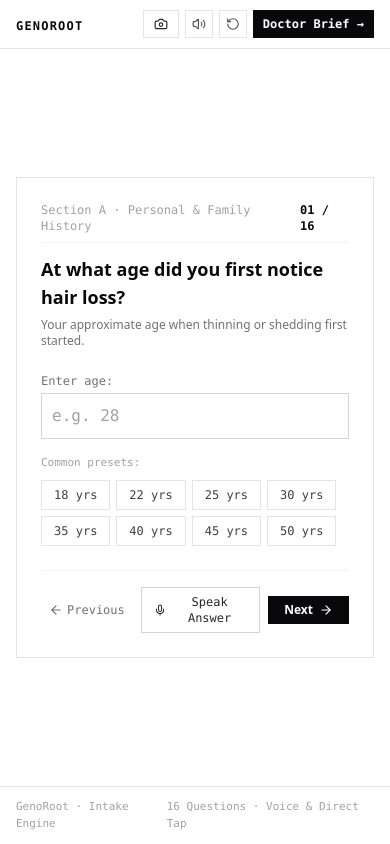
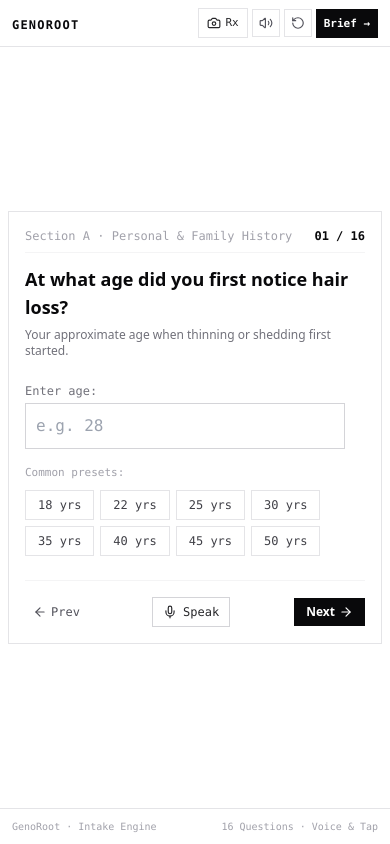
Before and after one commit to yaseen2402/form, a Next.js app: page / in a window 390 px wide. Both pictures are taken after a click on the button "BEGIN INTAKE". Built offline with nearby package versions, Linux system fonts and the light colour scheme.

Commit message:
fix: mobile responsiveness across all devices and prevent speak answer text wrapping

```diff
--- a/src/app/page.tsx
+++ b/src/app/page.tsx
@@ -21,7 +21,7 @@ export default function Home() {
       ) : (
         <main className="flex-1 flex flex-col justify-center">
           {/* Active Question Card */}
-          <div className="max-w-2xl w-full mx-auto px-4 py-6 sm:py-10">
+          <div className="max-w-2xl w-full mx-auto px-2 sm:px-4 py-3 sm:py-8">
             <QuestionCard />
           </div>
         </main>
@@ -30,10 +30,10 @@ export default function Home() {
       <PrescriptionUploadModal />
 
       {/* Minimal Footer */}
-      <footer className="border-t border-zinc-200 py-3 px-4 text-[11px] font-mono text-zinc-400 mt-auto">
-        <div className="max-w-2xl mx-auto flex items-center justify-between">
+      <footer className="border-t border-zinc-200 py-2.5 px-3 sm:px-4 text-[10px] sm:text-[11px] font-mono text-zinc-400 mt-auto">
+        <div className="max-w-2xl mx-auto flex items-center justify-between gap-2">
           <span>GenoRoot · Intake Engine</span>
-          <span>16 Questions · Voice & Direct Tap</span>
+          <span>16 Questions · Voice & Tap</span>
         </div>
       </footer>
     </div>
--- a/src/components/DoctorSummaryPage.tsx
+++ b/src/components/DoctorSummaryPage.tsx
@@ -331,7 +331,8 @@ export function DoctorSummaryPage() {
               <span className="text-[10px] font-mono uppercase tracking-widest text-zinc-400 block mb-2">
                 D · Treatment History Table
               </span>
-              <table className="w-full text-xs text-left border-collapse border border-zinc-200">
+              <div className="overflow-x-auto">
+                <table className="w-full text-xs text-left border-collapse border border-zinc-200 min-w-[460px]">
                   <thead>
                     <tr className="bg-zinc-50 border-b border-zinc-200 font-mono text-[11px] text-zinc-500">
                       <th className="p-2 border-r border-zinc-200">Item</th>
@@ -365,6 +366,7 @@ export function DoctorSummaryPage() {
               </div>
             </div>
           </div>
+        </div>
       )}
 
       {/* TAB 2: STRUCTURED RAW JSON */}
--- a/src/components/Header.tsx
+++ b/src/components/Header.tsx
@@ -16,22 +16,24 @@ export function Header() {
 
   return (
     <header className="sticky top-0 z-40 bg-white border-b border-zinc-200">
-      <div className="max-w-2xl mx-auto px-4 py-2.5 flex items-center justify-between gap-3 flex-nowrap">
-        {/* Brand: Just clean GENOROOT without secondary labels */}
+      <div className="max-w-2xl mx-auto px-3 sm:px-4 py-2 sm:py-2.5 flex items-center justify-between gap-2 flex-nowrap">
+        {/* Brand */}
         <div className="shrink-0">
-          <span className="font-mono text-xs font-bold tracking-widest text-zinc-950 uppercase select-none">
+          <span className="font-mono text-xs sm:text-sm font-bold tracking-widest text-zinc-950 uppercase select-none">
             GENOROOT
           </span>
         </div>
 
-        {/* Actions: Strict single line, no wrapping */}
-        <div className="flex items-center gap-1.5 sm:gap-2 shrink-0 flex-nowrap">
+        {/* Actions: Strict single line, mobile-adaptive */}
+        <div className="flex items-center gap-1 sm:gap-2 shrink-0 flex-nowrap">
           {/* Upload Rx */}
           <button
             onClick={() => setPrescriptionModalOpen(true)}
-            className="flex items-center gap-1 text-xs font-mono px-2.5 py-1.5 border border-zinc-200 hover:border-zinc-950 text-zinc-800 transition whitespace-nowrap shrink-0"
+            className="flex items-center gap-1 text-xs font-mono px-2 sm:px-2.5 py-1.5 border border-zinc-200 hover:border-zinc-950 text-zinc-800 transition whitespace-nowrap shrink-0"
+            title="Upload Prescription"
           >
-            <Camera className="w-3.5 h-3.5" />
+            <Camera className="w-3.5 h-3.5 shrink-0" />
+            <span className="sm:hidden text-[11px]">Rx</span>
             <span className="hidden sm:inline">Upload Rx</span>
           </button>
 
@@ -60,9 +62,19 @@ export function Header() {
           {/* Mode Switch */}
           <button
             onClick={() => setViewMode(viewMode === "patient" ? "doctor_summary" : "patient")}
-            className="text-xs font-mono font-semibold px-2.5 sm:px-3 py-1.5 bg-zinc-950 text-white hover:bg-zinc-800 transition whitespace-nowrap shrink-0"
+            className="text-xs font-mono font-semibold px-2 sm:px-3 py-1.5 bg-zinc-950 text-white hover:bg-zinc-800 transition whitespace-nowrap shrink-0"
           >
-            {viewMode === "patient" ? "Doctor Brief →" : "← Patient"}
+            {viewMode === "patient" ? (
+              <>
+                <span className="sm:hidden text-[11px]">Brief →</span>
+                <span className="hidden sm:inline">Doctor Brief →</span>
+              </>
+            ) : (
+              <>
+                <span className="sm:hidden text-[11px]">← Intake</span>
+                <span className="hidden sm:inline">← Patient View</span>
+              </>
+            )}
           </button>
         </div>
       </div>
--- a/src/components/PrescriptionUploadModal.tsx
+++ b/src/components/PrescriptionUploadModal.tsx
@@ -99,7 +99,7 @@ export function PrescriptionUploadModal() {
 
   return (
     <div className="fixed inset-0 z-50 flex items-center justify-center p-4 bg-black/50 backdrop-blur-xs">
-      <div className="bg-white border border-zinc-300 max-w-md w-full p-6 relative max-h-[90vh] overflow-y-auto">
+      <div className="bg-white border border-zinc-300 max-w-md w-full p-4 sm:p-6 relative max-h-[90vh] overflow-y-auto">
         <button
           onClick={() => setPrescriptionModalOpen(false)}
           className="absolute top-4 right-4 p-1 text-zinc-400 hover:text-zinc-950 transition"
--- a/src/components/QuestionCard.tsx
+++ b/src/components/QuestionCard.tsx
@@ -56,7 +56,7 @@ export function QuestionCard() {
   // Intro / Demographics Screen (Index 0)
   if (activeQuestionIndex === 0) {
     return (
-      <div className="bg-white border border-zinc-200 p-6 sm:p-8 max-w-xl mx-auto">
+      <div className="bg-white border border-zinc-200 p-4 sm:p-8 max-w-xl mx-auto">
         <div className="text-[11px] font-mono uppercase tracking-widest text-zinc-400 mb-2">
           Clinical Intake · Step 00
         </div>
@@ -158,7 +158,7 @@ export function QuestionCard() {
   const formattedNum = String(meta.n).padStart(2, "0");
 
   return (
-    <div className="bg-white border border-zinc-200 p-6 sm:p-8 max-w-2xl mx-auto">
+    <div className="bg-white border border-zinc-200 p-4 sm:p-8 max-w-2xl mx-auto">
       {/* Header Info */}
       <div className="flex items-center justify-between text-xs font-mono text-zinc-400 mb-3 border-b border-zinc-100 pb-2">
         <span>Section {meta.sectionId} · {meta.sectionTitle}</span>
@@ -206,20 +206,20 @@ export function QuestionCard() {
       )}
 
       {/* Navigation Footer with Voice Button in the same row */}
-      <div className="flex items-center justify-between pt-4 border-t border-zinc-100 gap-2">
+      <div className="flex items-center justify-between pt-4 border-t border-zinc-100 gap-1 sm:gap-2 flex-nowrap">
         <button
           onClick={prevStep}
-          className="flex items-center gap-1 text-xs font-mono text-zinc-500 hover:text-zinc-950 px-2 py-1.5 transition"
+          className="flex items-center gap-1 text-xs font-mono text-zinc-600 hover:text-zinc-950 px-2 py-1.5 transition whitespace-nowrap shrink-0"
         >
-          <ArrowLeft className="w-3.5 h-3.5" />
-          <span>Previous</span>
+          <ArrowLeft className="w-3.5 h-3.5 shrink-0" />
+          <span>Prev</span>
         </button>
 
-        {/* Voice Button in the same row */}
+        {/* Voice Button in the same row - strictly whitespace-nowrap */}
         <button
           onClick={handleMicToggle}
           disabled={isProcessing}
-          className={`flex items-center gap-1.5 px-3 py-1.5 text-xs font-mono border transition ${
+          className={`flex items-center gap-1.5 px-2.5 sm:px-3 py-1.5 text-xs font-mono border transition whitespace-nowrap shrink-0 ${
             isListening
               ? "bg-zinc-950 text-white border-zinc-950 animate-pulse"
               : "bg-white border-zinc-300 hover:border-zinc-950 text-zinc-800"
@@ -228,38 +228,40 @@ export function QuestionCard() {
         >
           {isProcessing ? (
             <>
-              <Loader2 className="w-3.5 h-3.5 animate-spin" />
-              <span>Analyzing...</span>
+              <Loader2 className="w-3.5 h-3.5 animate-spin shrink-0" />
+              <span className="whitespace-nowrap">Analyzing...</span>
             </>
           ) : isListening ? (
             <>
-              <MicOff className="w-3.5 h-3.5" />
-              <span>Stop</span>
+              <MicOff className="w-3.5 h-3.5 shrink-0" />
+              <span className="whitespace-nowrap">Stop</span>
             </>
           ) : (
             <>
-              <Mic className="w-3.5 h-3.5" />
-              <span>Speak Answer</span>
+              <Mic className="w-3.5 h-3.5 shrink-0" />
+              <span className="whitespace-nowrap">
+                Speak <span className="hidden sm:inline">Answer</span>
+              </span>
             </>
           )}
         </button>
 
-        <div>
+        <div className="shrink-0">
           {activeQuestionIndex < 16 ? (
             <button
               onClick={nextStep}
-              className="flex items-center gap-1.5 text-xs font-semibold px-4 py-1.5 bg-zinc-950 hover:bg-zinc-800 text-white transition"
+              className="flex items-center gap-1 text-xs font-semibold px-3 sm:px-4 py-1.5 bg-zinc-950 hover:bg-zinc-800 text-white transition whitespace-nowrap shrink-0"
             >
               <span>Next</span>
-              <ArrowRight className="w-3.5 h-3.5" />
+              <ArrowRight className="w-3.5 h-3.5 shrink-0" />
             </button>
           ) : (
             <button
               onClick={() => setViewMode("doctor_summary")}
-              className="flex items-center gap-1.5 text-xs font-semibold px-4 py-1.5 bg-zinc-950 hover:bg-zinc-800 text-white transition"
+              className="flex items-center gap-1 text-xs font-semibold px-2.5 sm:px-3 py-1.5 bg-zinc-950 hover:bg-zinc-800 text-white transition whitespace-nowrap shrink-0"
             >
-              <span>View Doctor Summary</span>
-              <ArrowRight className="w-3.5 h-3.5" />
+              <span>Summary</span>
+              <ArrowRight className="w-3.5 h-3.5 shrink-0" />
             </button>
           )}
         </div>
@@ -840,9 +842,9 @@ function renderQuestionContent(
                 {usage.used && (
                   <div className="mt-3 pt-3 border-t border-zinc-200 space-y-2 text-xs">
                     {/* Duration */}
-                    <div className="flex items-center justify-between gap-2">
+                    <div className="flex items-center justify-between gap-1.5 flex-wrap">
                       <span className="text-zinc-500 font-mono text-[11px]">Duration:</span>
-                      <div className="flex gap-1">
+                      <div className="flex gap-1 flex-wrap">
                         {(["<3mo", "3-6mo", ">6mo"] as const).map((d) => (
                           <button
                             key={d}
@@ -860,9 +862,9 @@ function renderQuestionContent(
                     </div>
 
                     {/* Helped */}
-                    <div className="flex items-center justify-between gap-2">
+                    <div className="flex items-center justify-between gap-1.5 flex-wrap">
                       <span className="text-zinc-500 font-mono text-[11px]">Helped:</span>
-                      <div className="flex gap-1">
+                      <div className="flex gap-1 flex-wrap">
                         <button
                           onClick={() => updateProduct(key, { helped: "yes" })}
                           className={`px-2 py-0.5 text-xs font-mono border ${
@@ -883,9 +885,9 @@ function renderQuestionContent(
                     </div>
 
                     {/* Side effects */}
-                    <div className="flex items-center justify-between gap-2">
+                    <div className="flex items-center justify-between gap-1.5 flex-wrap">
                       <span className="text-zinc-500 font-mono text-[11px]">Side effects:</span>
-                      <div className="flex gap-1">
+                      <div className="flex gap-1 flex-wrap">
                         <button
                           onClick={() => updateProduct(key, { side_effects: "yes" })}
                           className={`px-2 py-0.5 text-xs font-mono border ${
@@ -942,9 +944,9 @@ function renderQuestionContent(
 
                 {usage.done && (
                   <div className="mt-3 pt-3 border-t border-zinc-200 space-y-2 text-xs">
-                    <div className="flex items-center justify-between gap-2">
+                    <div className="flex items-center justify-between gap-1.5 flex-wrap">
                       <span className="text-zinc-500 font-mono text-[11px]">Sessions:</span>
-                      <div className="flex gap-1">
+                      <div className="flex gap-1 flex-wrap">
                         {(["1-3", "4-6", ">6"] as const).map((s) => (
                           <button
                             key={s}
@@ -961,9 +963,9 @@ function renderQuestionContent(
                       </div>
                     </div>
 
-                    <div className="flex items-center justify-between gap-2">
+                    <div className="flex items-center justify-between gap-1.5 flex-wrap">
                       <span className="text-zinc-500 font-mono text-[11px]">Helped:</span>
-                      <div className="flex gap-1">
+                      <div className="flex gap-1 flex-wrap">
                         <button
                           onClick={() => updateProcedure(proc, { helped: "yes" })}
                           className={`px-2 py-0.5 text-xs font-mono border ${
```
Lines whose indentation alone changed are shown as unchanged.
